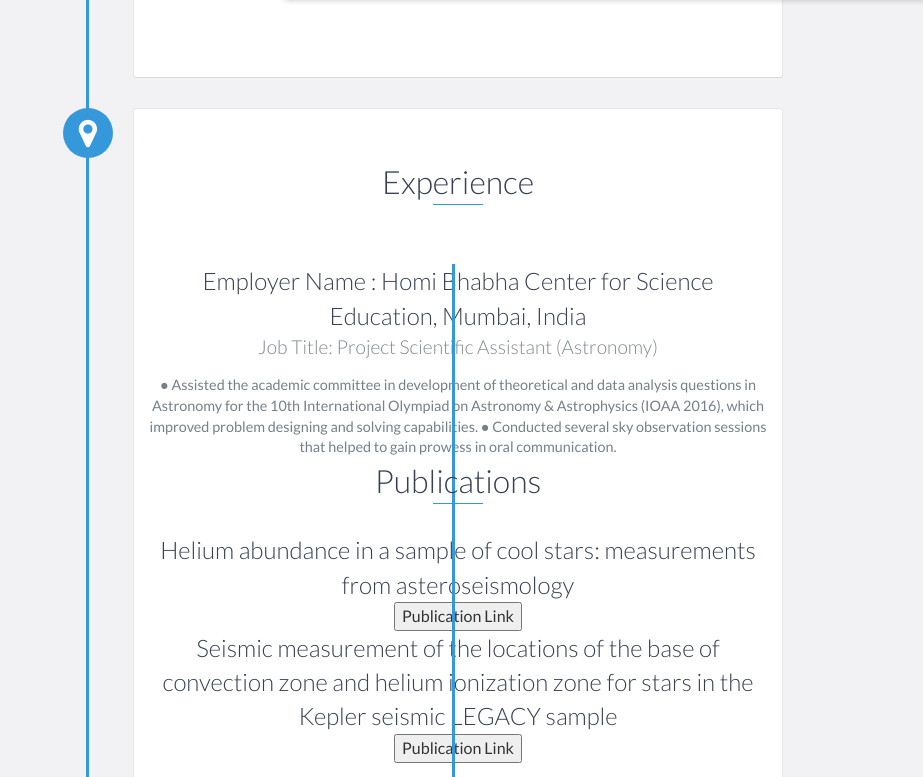
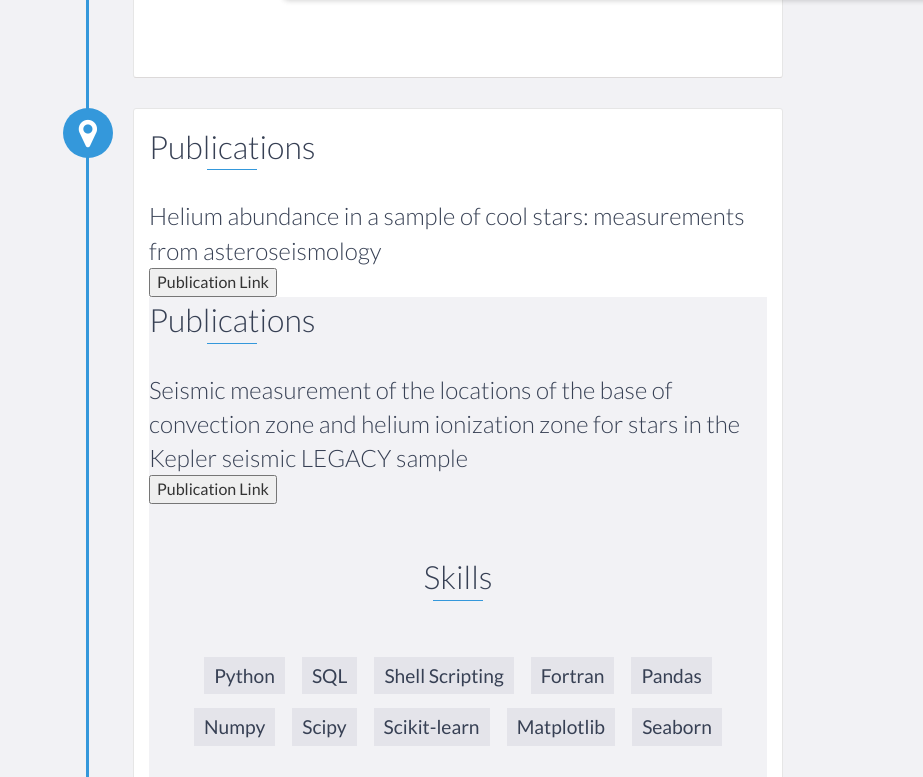
Before and after one commit to keyuriraodeo/Machine-Leaning-Projects, a website: page index.html in a window 1280 px wide. Shown: the part 3203-3980 px from the top of the page, without its empty margins (357-1280 px from the left). Drawn offline with nearby package versions, Linux system fonts and the light colour scheme.

Commit message:
Update index.html

```diff
--- a/index.html
+++ b/index.html
@@ -187,32 +187,18 @@
     </div>
     <!-- End #projects -->
 
-   <div id="experience" class="background-alt">
-        <h2 class="heading">Experience</h2>
-        <div id="experience-timeline">
-            <div data-date="October 2015 – February 2018">
-                <h3>Employer Name : Homi Bhabha Center for Science Education, Mumbai, India</h3>
-                <h4>Job Title: Project Scientific Assistant (Astronomy)</h4>
-                <p>
-                    ● Assisted the academic committee in development of theoretical and data analysis questions in Astronomy for the 10th
-			International Olympiad on Astronomy & Astrophysics (IOAA 2016), which improved problem designing and solving
-			capabilities.
-               	    ● Conducted several sky observation sessions that helped to gain prowess in oral communication.
-		</p>
-            </div>
-
-    <div id="publications">
+   <div id="publications" class="background-alt">
         <h2 class="heading">Publications</h2>
-	    <div class="publications-block">
+        <div id="publications-timeline">
             <div data-date="Dec 2018">
                 <h3>Helium abundance in a sample of cool stars: measurements from asteroseismology</h3>
                 <form action="https://arxiv.org/abs/1812.02751">
     				<input type="submit" value="Publication Link" />
 	    	</form>
             </div>
-	</div>
-        <!-- End .education-block -->
-	<div class="publications-block">
+    <div id="publications" class="background-alt">
+        <h2 class="heading">Publications</h2>
+        <div id="publications-timeline">
             <div data-date="Jan 2017">
                 <h3>Seismic measurement of the locations of the base of convection zone and helium ionization zone for stars in the Kepler
 seismic LEGACY sample</h3>
@@ -220,10 +206,8 @@
     				<input type="submit" value="Publication Link" />
 	    	</form>
             </div>
-	</div>
-        <!-- End .publications-block -->
-    </div>
-    <!-- End #publications -->
+    <!-- End #experience -->
+
 
     <div id="skills">
         <h2 class="heading">Skills</h2>
```
Lines whose indentation alone changed are shown as unchanged.
